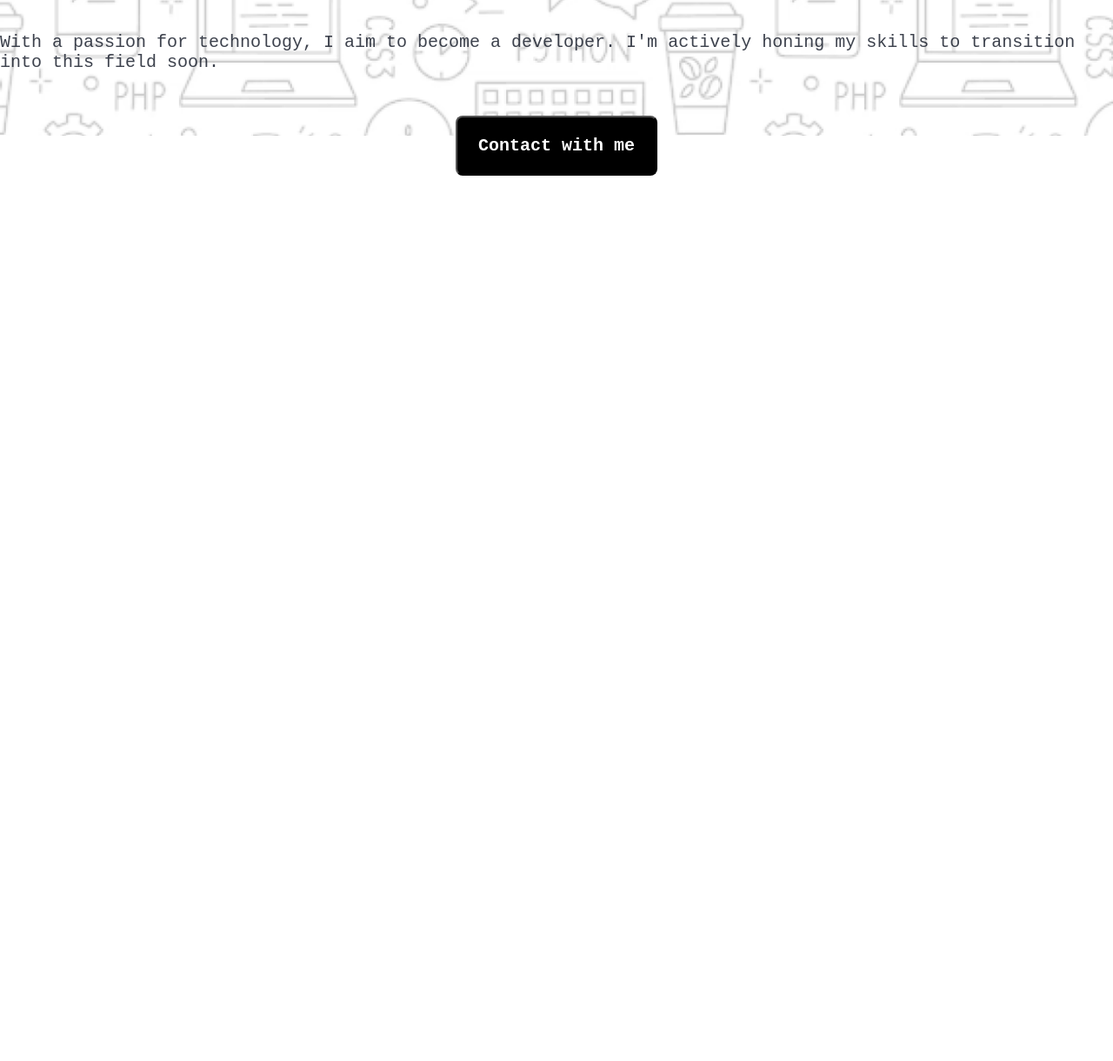
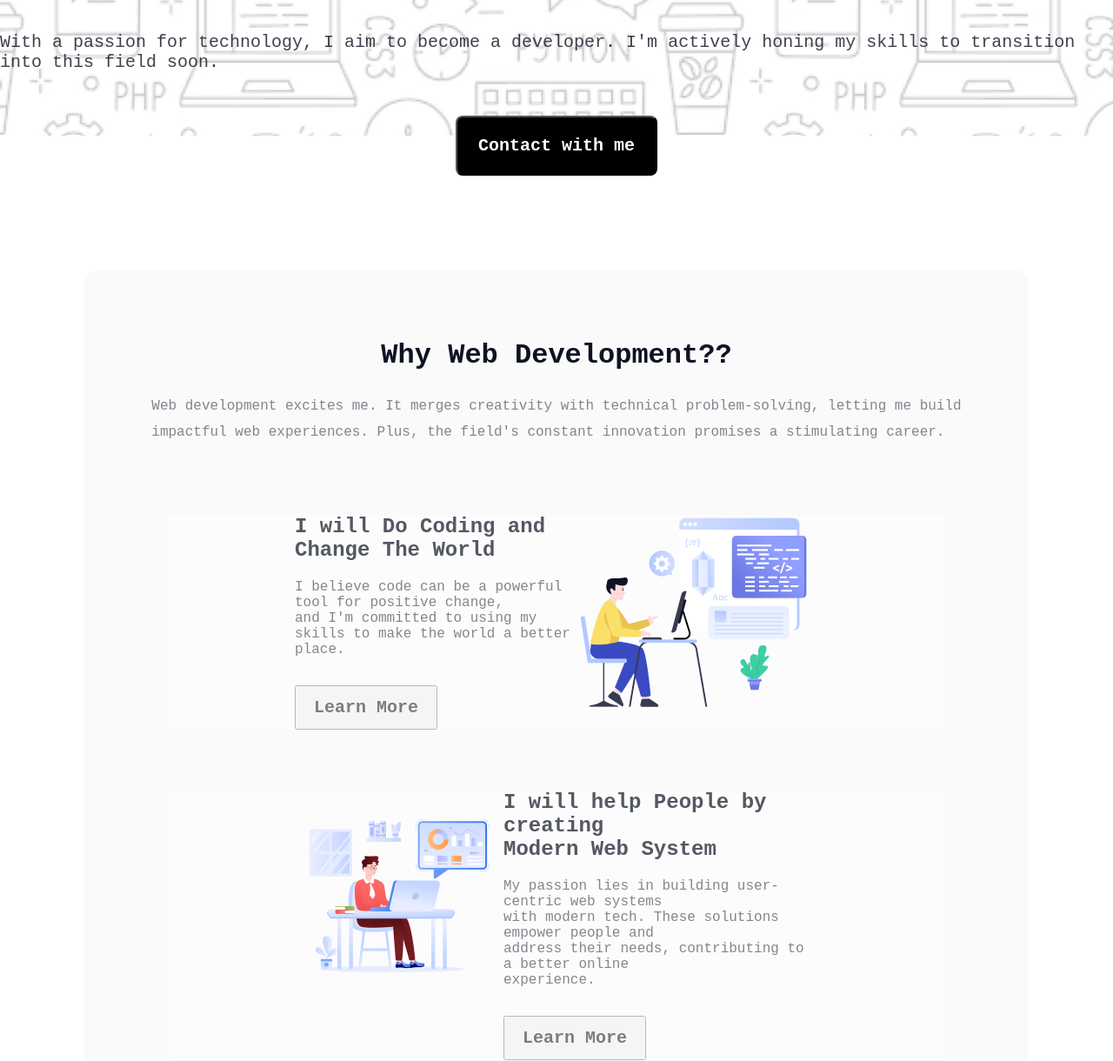
Before and after one commit to muktadir1280/ph-tenacious-assignment1, a plain HTML site: page index.html in a window 1280 px wide. Shown: the part 755-1975 px from the top of the page at 87% size. Before the commit the page ends 957 px from the top, so only its background shows below. Drawn offline with Linux system fonts and the light colour scheme; a web font is replaced by a local one.

Commit message:
why part almost done

```diff
--- a/index.html
+++ b/index.html
@@ -19,7 +19,9 @@
                 </ul>
             </nav>
         </div>
+        <!-- navbar end here -->
 
+        <!-- banner start here -->
         <div class="banner-container">
             <div class="banner-img">
                 <img src="./assets/Group.png" alt="Hero-bg">
@@ -33,10 +35,55 @@
             </div>
             <a href=""><button class="banner-btn">Contact with me</button></a>
         </div>
+        <!-- banner end here -->
     </header>
 
+
     <main>
+        <!-- why part start here -->
+        <section class="why-container">
+            <div class="why-bg">
+                <div class="why-content">
+                    <h2 class="why-title"> Why Web Development??</h2>
+                    <p class="why-desc">Web development excites me. It merges creativity with technical problem-solving, letting me build <br> impactful web experiences. Plus, the field's constant innovation promises a stimulating career.</p>
+                </div>
 
+                <div class="learn-container">
+                    <div class="learn-content learn-para-color">
+                        <div class="learn-content-left">
+                            <h2 class="learn-title">I will Do Coding and <br> Change The World</h2>
+                            <p class="learn-desc">I believe code can be a powerful tool for positive change, <br> and I'm committed to using my skills to make the world a better place.</p>
+                            <a href=""><button class="learn-btn">Learn More</button></a>
+                        </div>
+                        <div class="learn-content-right">
+                            <img src="./assets/Layer_1.png" alt="">
+                        </div>
+                    </div>
+
+                    <div class="learn-content">
+                        <div class="learn-content-right">
+                            <img src="./assets/Group 3.png" alt="">
+                        </div>
+                        <div class="learn-content-left">
+                            <h2 class="learn-title">I will help People by creating <br> Modern Web System</h2>
+                            <p class="learn-desc">My passion lies in building user-centric web systems <br>with modern tech. These solutions empower people and <br> address their needs, contributing to a better online <br> experience.</p>
+                            <a href=""><button class="learn-btn">Learn More</button></a>
+                        </div>
+                    </div>
+
+                    <div class="learn-content">
+                        <div class="learn-content-left">
+                            <h2 class="learn-title">I will Do Coding and <br> Change The World</h2>
+                            <p class="learn-desc">Code is my thread, weaving a brighter digital future. <br>Through innovative solutions, I aim to mend and empower <br> the world, one line of code at a time.</p>
+                            <a href=""><button class="learn-btn">Learn More</button></a>
+                        </div>
+                        <div class="learn-content-right">
+                            <img src="./assets/Group 4.png" alt="">
+                        </div>
+                    </div>
+                </div>
+            </div>
+        </section>
     </main>
 
     <footer>
--- a/styles/style.css
+++ b/styles/style.css
@@ -25,6 +25,7 @@
 .nav-content {
     display: flex;
     justify-content: space-between;
+    align-items: center;
 }
 
 .nav-btn {
@@ -91,3 +92,74 @@
     color: black;
     opacity: 1;
 }
+
+
+/* why part start */
+
+.why-bg {
+    background-color: #fafafb;
+    margin: 80px 97px;
+    border-radius: 16px;
+}
+
+.why-content {
+    display: flex;
+    flex-direction: column;
+    justify-content: center;
+    align-items: center;
+    margin-top: 154px;
+}
+
+.why-title {
+    font-size: 32px;
+    font-weight: 800;
+    margin-top: 80px;
+}
+
+.why-desc {
+    margin-top: 25px;
+    font-size: 16px;
+    line-height: 30px;
+    opacity: 0.5;
+}
+
+.learn-container {
+    margin-top: 80px;
+}
+
+.learn-content {
+    background-color: #fcfcfd;
+    display: flex;
+    justify-content: space-around;
+    margin-top: 100px;
+    padding: 0 145px;
+    margin: 0 97px;
+    margin-bottom: 70px;
+}
+
+.learn-title {
+    font-size: 24px;
+    font-weight: bold;
+    opacity: 0.7;
+}
+
+.learn-desc {
+    font-size: 16px;
+    opacity: 0.5;
+    margin-top: 20px;
+}
+
+.learn-btn {
+    font-family: "Azeret Mono", monospace;
+    padding: 12px 20px;
+    font-size: 20px;
+    font-weight: 600;
+    opacity: 0.5;
+    margin-top: 32px;
+    cursor: pointer;
+}
+
+.learn-btn:hover {
+    background-color: #FD6E0A;
+    opacity: 1;
+}
```
